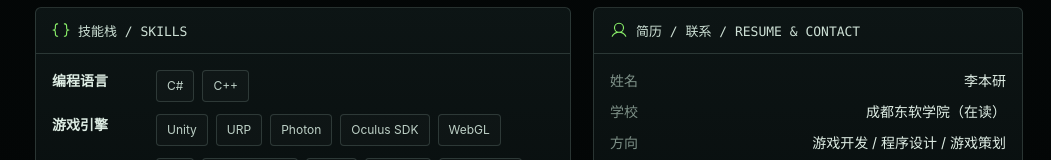
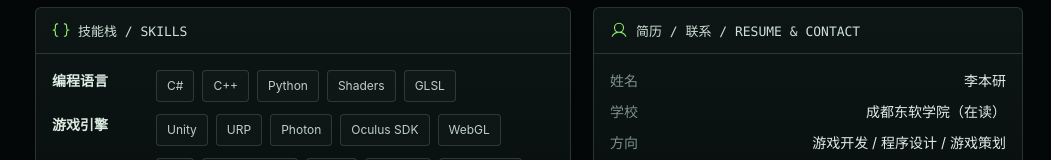
Before and after one commit to a0961172688-cpu/game-portfolio, a React (Vite) app: page / in a window 1280 px wide. Shown: the part 3900-4060 px from the top of the page, without its empty margins (229-1280 px from the left). Built offline with nearby package versions, Linux system fonts and the light colour scheme.

Commit message:
Restore programming language skills

```diff
--- a/src/App.jsx
+++ b/src/App.jsx
@@ -219,7 +219,7 @@ const nav = [
 ];
 
 const skillGroups = [
-  ["编程语言", ["C#", "C++"]],
+  ["编程语言", ["C#", "C++", "Python", "Shaders", "GLSL"]],
   ["游戏引擎", ["Unity", "URP", "Photon", "Oculus SDK", "WebGL"]],
   ["工具平台", ["Git", "Visual Studio", "Rider", "Blender", "Photoshop"]],
   ["AI 工具", ["Trea", "Claude Code", "Codex", "GPT 生图", "nanobanana2 生图"]],
```
